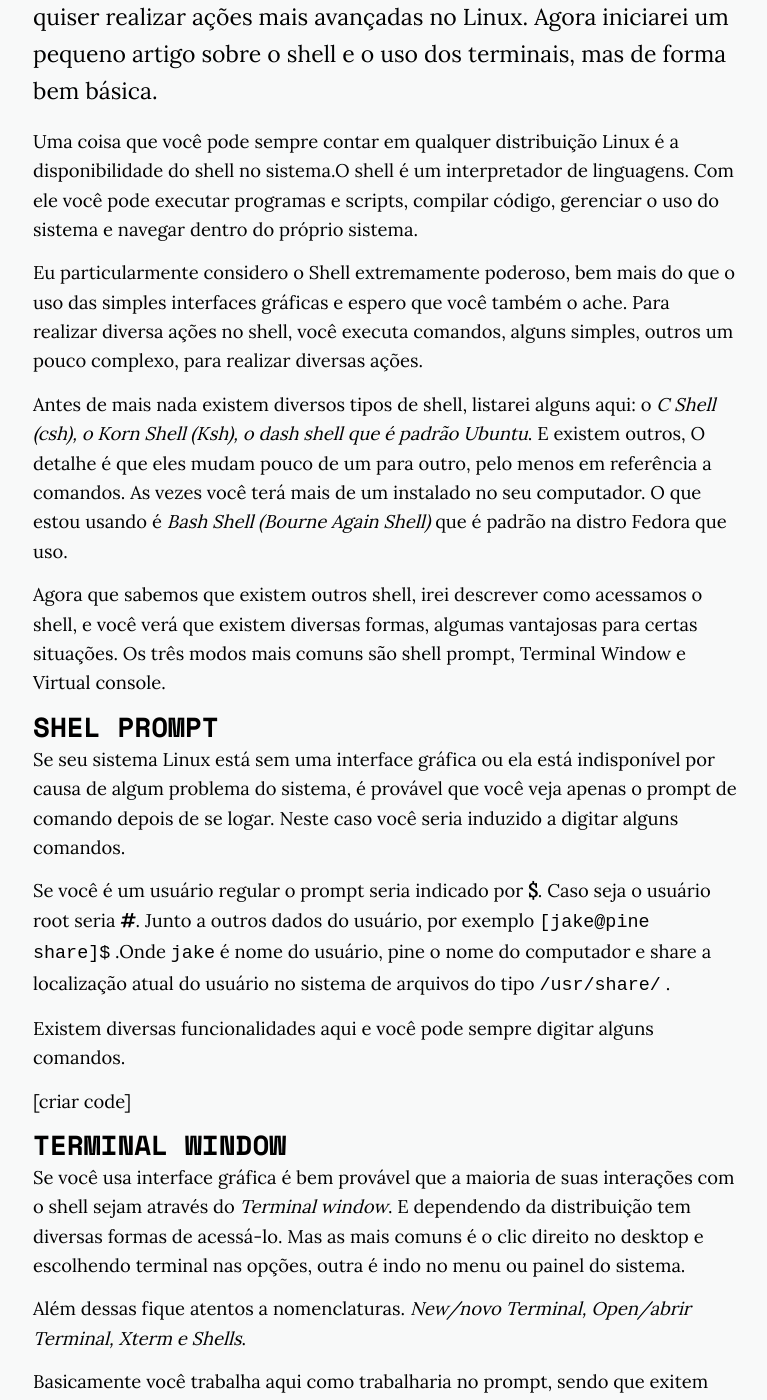
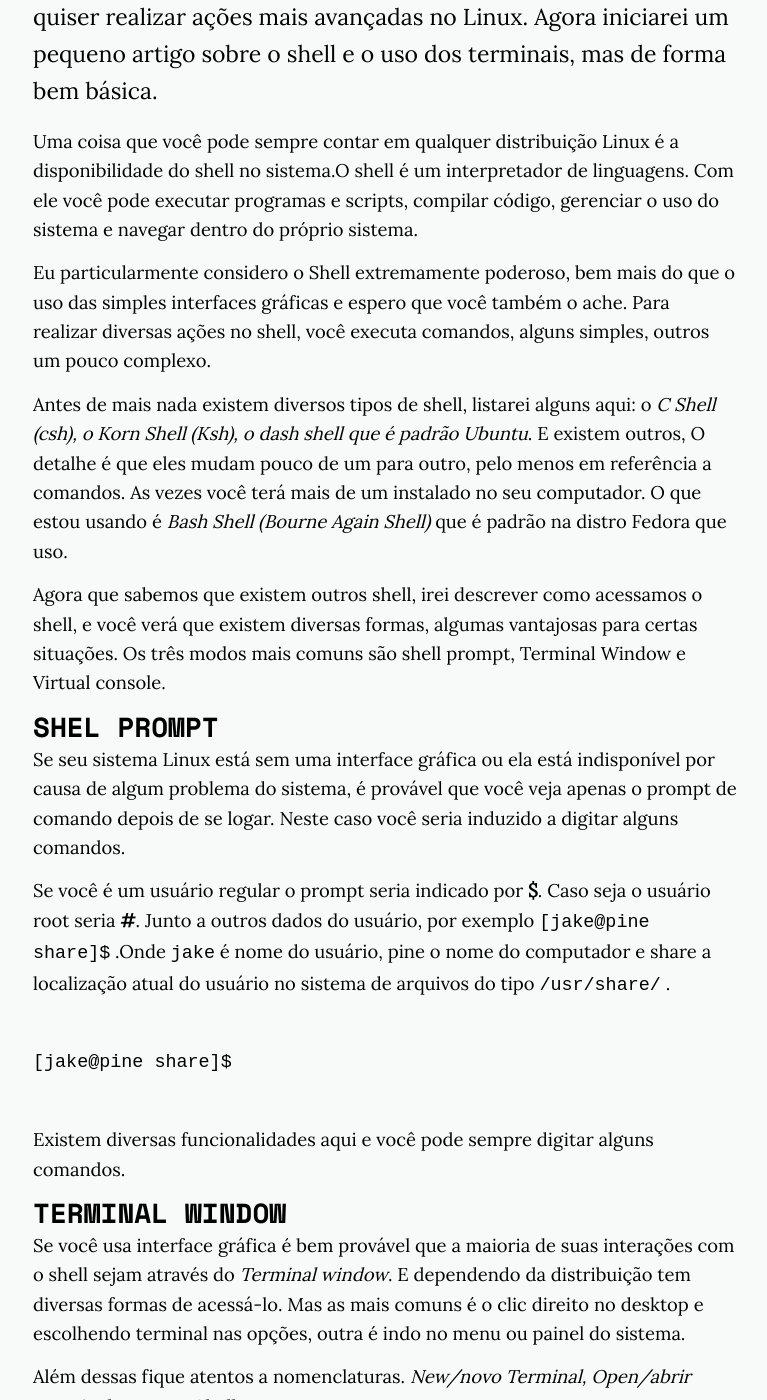
Before and after one commit to Nabucodono5or/Nabucodono5or.github.io, a Jekyll site: the page built from _posts/2017-12-30-shell-linux.markdown, in a window 1280 px wide and 1400 px high, scrolled down 829 px. Shown: the whole window, without its empty margins (255-1022 px from the left). Built offline with Jekyll 4.4.1, drawn with Linux system fonts in a browser that asks for light colours; nearby versions of some CDN libraries.

Commit message:
trabalhando com codigo markdown

````diff
--- a/_posts/2017-12-30-shell-linux.markdown
+++ b/_posts/2017-12-30-shell-linux.markdown
@@ -14,7 +14,7 @@ Atualmente é bem tranquilo interagir com o Linux sem a total dependência do te
 Uma coisa que você pode sempre contar em qualquer distribuição Linux é a disponibilidade do shell no sistema.O shell é um interpretador de linguagens. Com ele você pode executar programas e scripts, compilar código, gerenciar o uso do sistema e navegar dentro do próprio sistema.
 
 Eu particularmente considero o Shell extremamente poderoso, bem mais do que o uso das simples interfaces gráficas e espero que você também o ache.
-Para realizar diversa ações no shell, você executa comandos, alguns simples, outros um pouco complexo, para realizar diversas ações.
+Para realizar diversas ações no shell, você executa comandos, alguns simples, outros um pouco complexo.
 
 Antes de mais nada existem diversos tipos de shell, listarei alguns aqui: o _C Shell (csh), o Korn Shell (Ksh), o dash shell que é padrão Ubuntu_. E existem outros, O detalhe é que eles mudam pouco de um para outro, pelo menos em referência a comandos. As vezes você terá mais de um instalado no seu computador. O que estou usando é _Bash Shell (Bourne Again Shell)_ que é padrão na distro Fedora que uso.
 
@@ -26,10 +26,13 @@ Se seu sistema Linux está sem uma interface gráfica ou ela está indisponível
 
 Se você é um usuário regular o prompt seria indicado por **$**. Caso seja o usuário root seria **#**.	Junto a outros dados do usuário, por exemplo `[jake@pine share]$`  .Onde `jake` é nome do usuário, pine o nome do computador e share a localização atual do usuário no sistema de arquivos do tipo `/usr/share/` .
 
+```shell
+
+[jake@pine share]$
+
+```
+
 Existem diversas funcionalidades aqui e você pode sempre digitar alguns comandos.
-
-[criar code]
-
 
 ### TERMINAL WINDOW
 Se você usa interface gráfica é bem provável que a maioria de suas interações com o shell sejam através do _Terminal window_. E dependendo da distribuição tem diversas formas de acessá-lo. Mas as mais comuns é  o clic direito no desktop e escolhendo terminal nas opções, outra é indo no menu ou painel do sistema.
````
